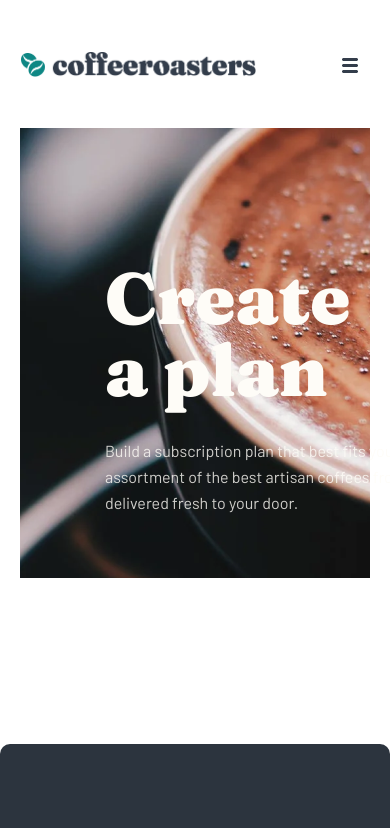
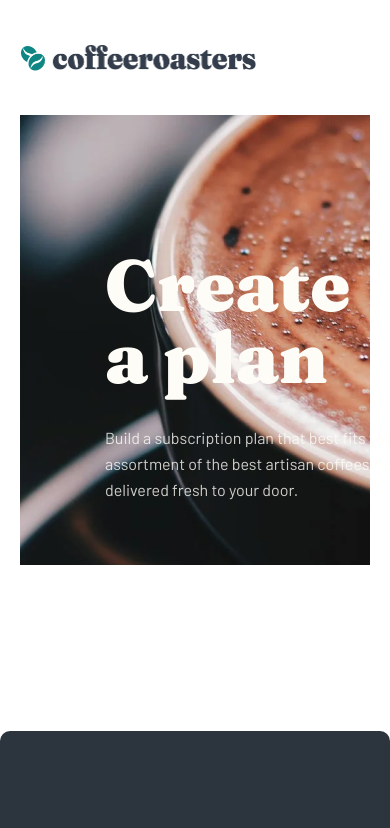
Before and after one commit to Abdinazarovv/Coffeeroasters, a plain HTML site: page creatplan.html in a window 390 px wide. Shown: the top 828 px of the page. Drawn offline with nearby package versions, Linux system fonts and the light colour scheme.

Commit message:
some problem

```diff
--- a/creatplan.html
+++ b/creatplan.html
@@ -7,7 +7,7 @@
     <meta name="viewport" content="width=device-width, initial-scale=1.0">
     <link rel="stylesheet" href="css/normalize.css">
     <link rel="stylesheet" href="css/main.css">
-    <title>2-dars uy ishi</title>
+    <title>Create</title>
 </head>
 
 <body>
@@ -28,9 +28,6 @@
                     </li>
                 </ul>
             </nav>
-            <button class="hamburger-link">
-                <img class="hamburger-menu" src="./img/CombinedShape88.png" alt="" width="16" height="15">
-            </button>
         </div>
     </header>
     <!-- MAIN  -->
@@ -359,7 +356,7 @@
         </div>
     </footer>
 
-    <script src="./js/index.js">
+
     </script>
 </body>
 
--- a/scss/all-blocks/_header.scss
+++ b/scss/all-blocks/_header.scss
@@ -30,9 +30,7 @@
     color: #333D4B;
 }
 
-.hamburger-link{
-    display: none;
-}
+
 
 @media only screen and (max-width: 580px){
 
@@ -42,13 +40,7 @@
         left: 0;
     }
 
-    .hamburger-link{
-        border: none;
-        width: 40px;
-        height: 40px;
-        background-color: #fff;
-        display: inline-block;
-    }
+
 
     .header-navbar{
         display: none;
```
Also changed, not shown: about.html (+1 -5 lines), index.html (+1 -5 lines).
